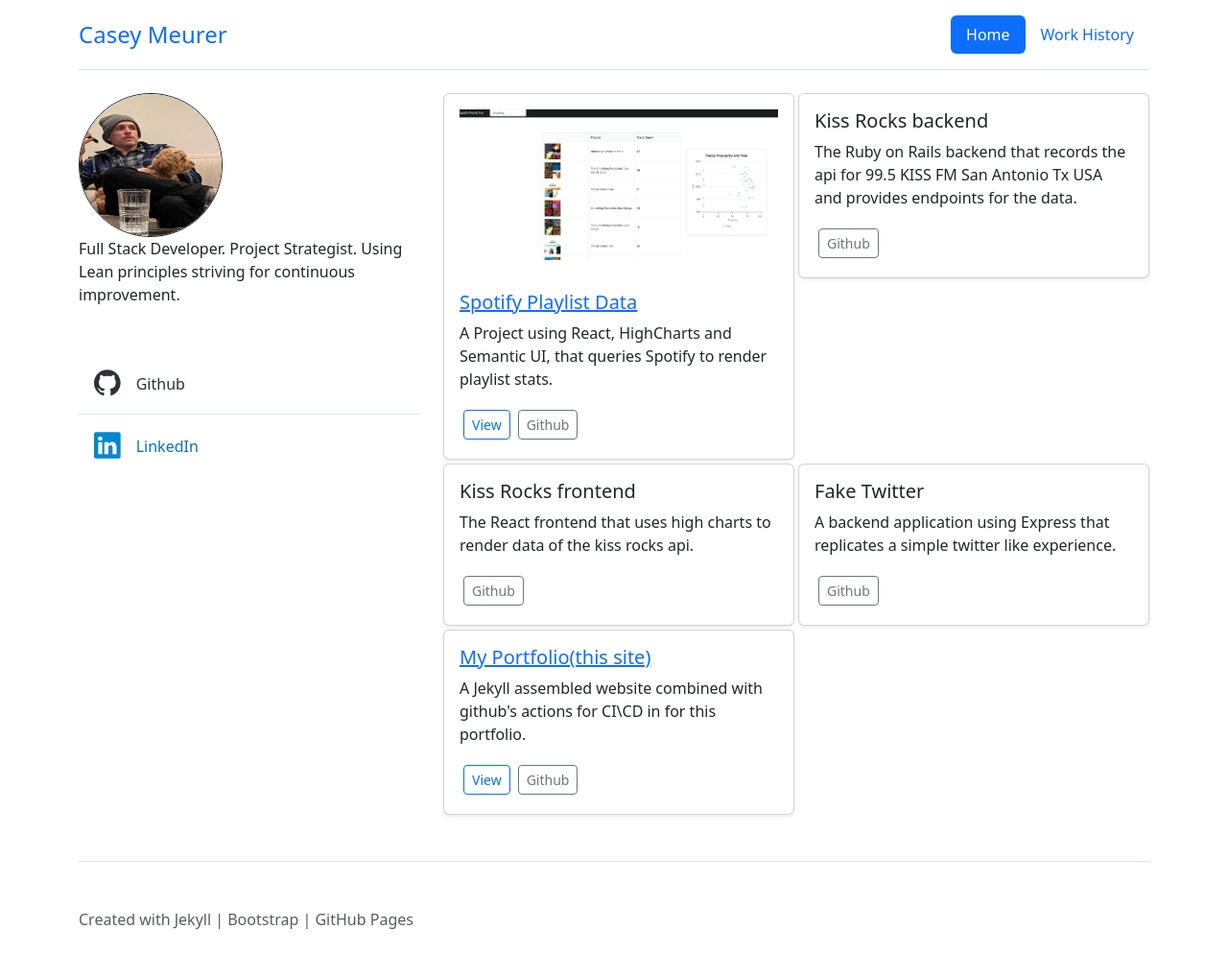
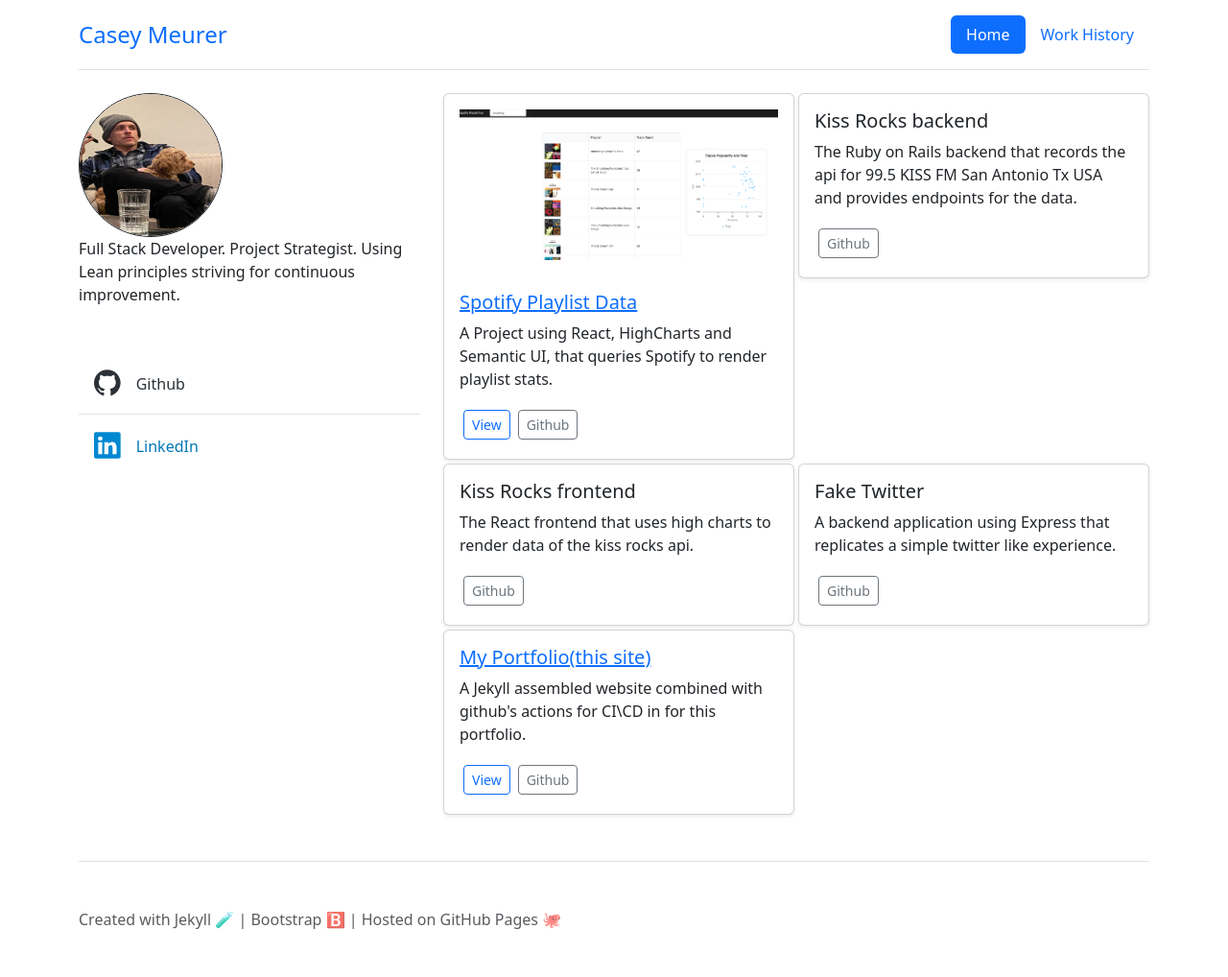
Before and after one commit to Meerkat81/my_portfolio, a Jekyll site: the page built from index.html, in a window 1280 px wide. Shown: the whole page at 96% size. Built offline with Jekyll 4.4.1, drawn with Linux system fonts in a browser that asks for light colours.

Commit message:
extract footer

```diff
--- /dev/null
+++ b/_includes/footer.html
@@ -0,0 +1,3 @@
+<footer class="pt-5 my-5 text-body-secondary border-top">
+  Created with Jekyll 🧪 | Bootstrap 🅱️ | Hosted on GitHub Pages 🐙
+</footer>
--- a/_layouts/default.html
+++ b/_layouts/default.html
@@ -15,9 +15,7 @@
     <div class="container">
       {% include header.html %}
       <div class="body">{{ content }}</div>
-      <footer class="pt-5 my-5 text-body-secondary border-top">
-        Created with Jekyll | Bootstrap | GitHub Pages
-      </footer>
+      {% include footer.html %}
     </div>
 
     <script
```
